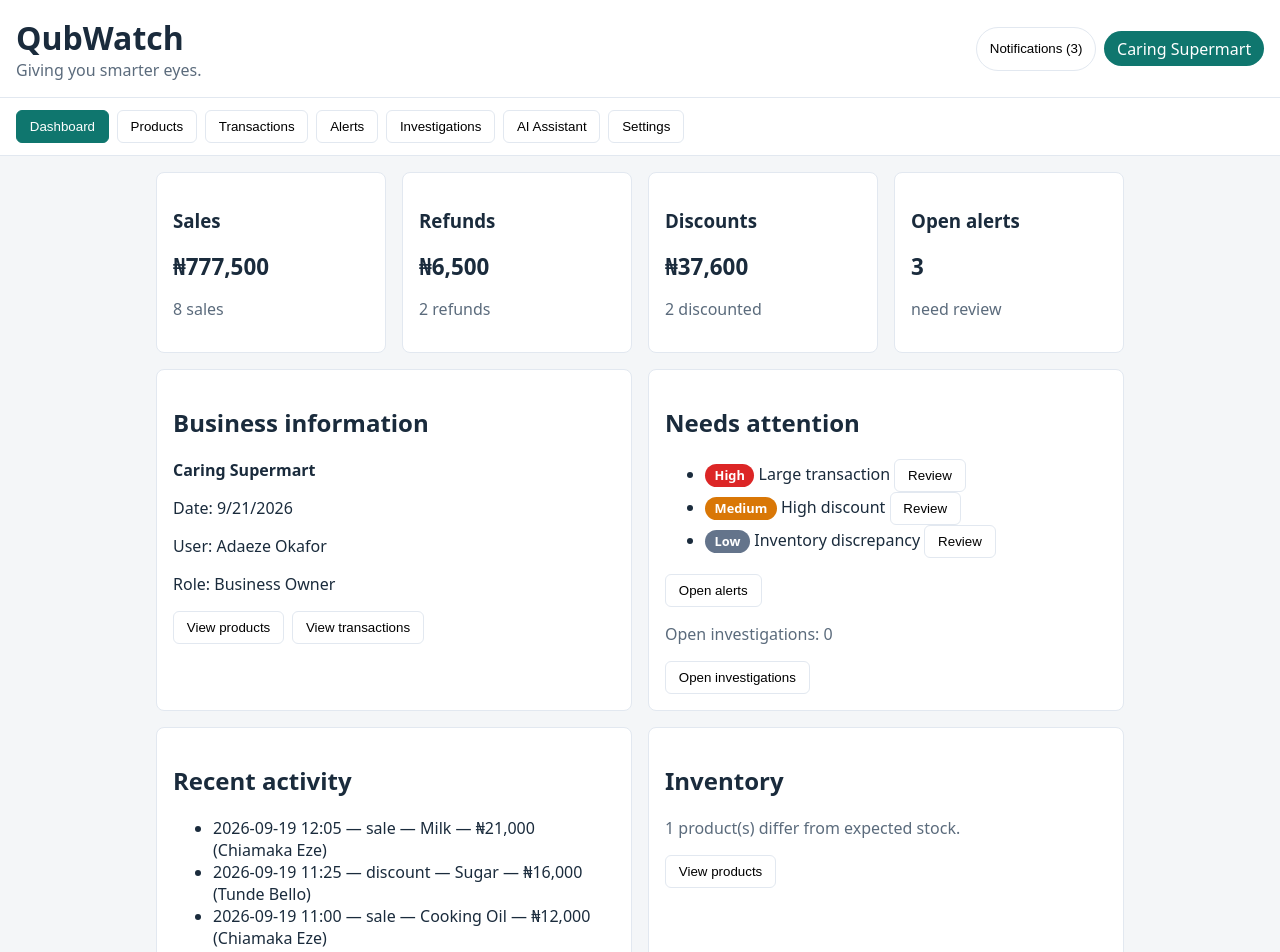
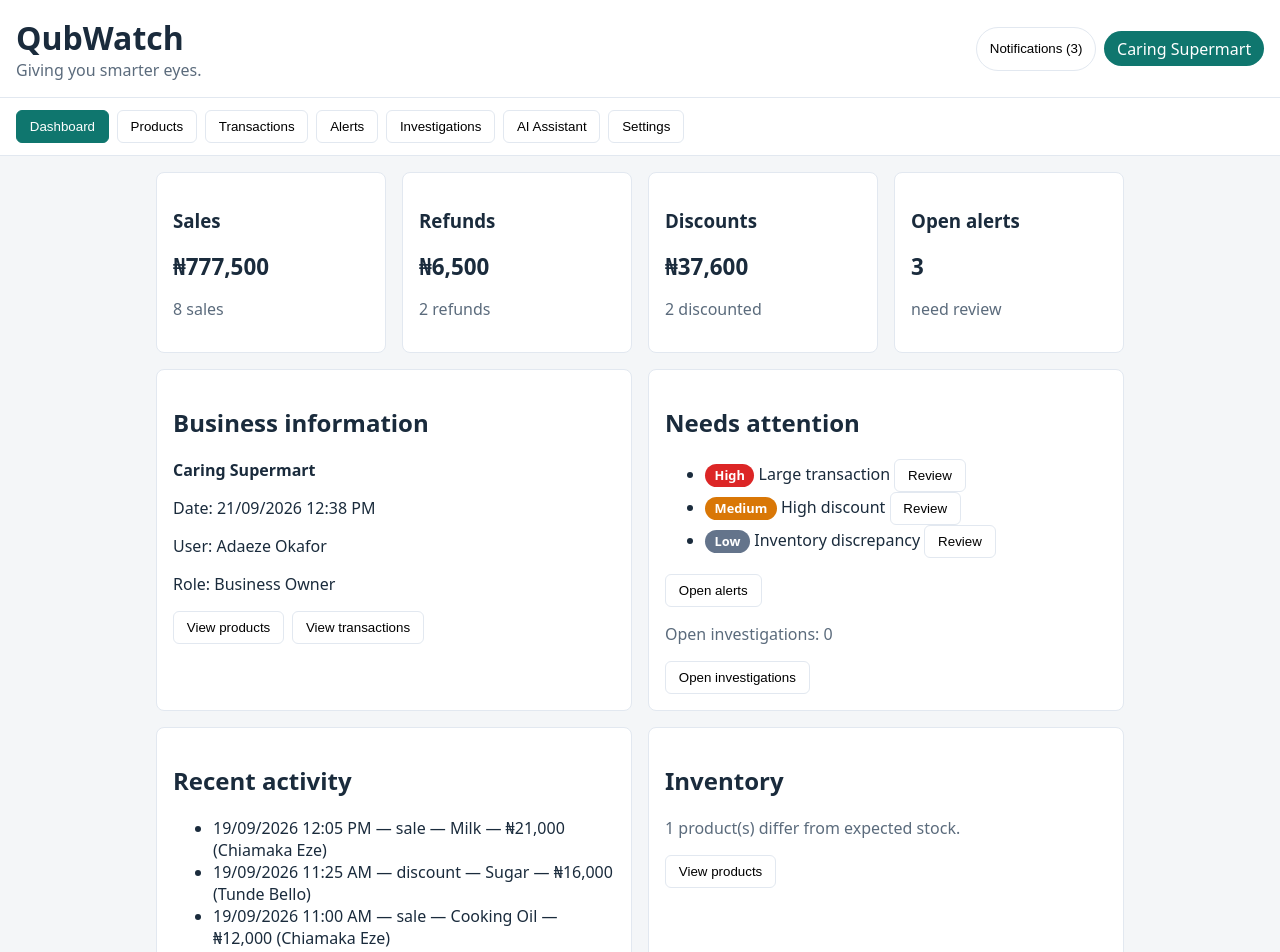
Before and after one commit to gracealonge83-coder/QubWatch-MVP, a React (Vite) app: page / in a window 1280 px wide. Shown: the top 952 px of the page. Built offline with nearby package versions, Linux system fonts and the light colour scheme.

Commit message:
Format dates and times for display

```diff
--- a/src/ai/mockAssistant.js
+++ b/src/ai/mockAssistant.js
@@ -3,6 +3,7 @@
 // No external API, SDK, backend, or database. Nothing here records findings,
 // resolves investigations, or judges staff.
 import { DEMO_THRESHOLDS } from '../monitoring/rules.js'
+import { formatDateTime } from '../utils/formatDateTime.js'
 
 export const FAIRNESS_NOTE =
   'An alert is a signal for review. It does not prove fraud, theft, wrongdoing, or business loss.'
@@ -19,7 +20,7 @@ export const STARTER_QUESTIONS = [
 function txnLine(t, productById, userById) {
   const product = productById[t.productId]
   const staff = userById[t.staffId]
-  return `${t.date} — ${t.type} — ${product ? product.name : t.productId} — qty ${t.quantity} — ₦${t.amount.toLocaleString()} — discount ${t.discount}% — ${staff ? staff.name : t.staffId}`
+  return `${formatDateTime(t.date)} — ${t.type} — ${product ? product.name : t.productId} — qty ${t.quantity} — ₦${t.amount.toLocaleString()} — discount ${t.discount}% — ${staff ? staff.name : t.staffId}`
 }
 
 function ruleLine(alert) {
@@ -48,7 +49,7 @@ function summarizeAlert(alert, ctx) {
   return {
     title: `Summary: ${alert.type}`,
     knownInformation: [
-      `Alert: ${alert.type} — severity ${alert.severity} — status ${alert.status} — ${alert.date}.`,
+      `Alert: ${alert.type} — severity ${alert.severity} — status ${alert.status} — ${formatDateTime(alert.date)}.`,
       `Reason recorded by the monitor: ${alert.message}`,
       ...txns.map((t) => txnLine(t, ctx.productById, ctx.userById)),
       ...(products.length > 0 ? [`Products involved: ${products.map((p) => `${p.name} (₦${p.price.toLocaleString()}, stock ${p.stock})`).join('; ')}.`] : []),
@@ -128,11 +129,11 @@ export function briefInvestigation(investigation, alert, ctx) {
   return {
     title: `Investigation brief: ${investigation.id}`,
     knownInformation: [
-      `Status: ${investigation.status} — opened ${investigation.createdAt}${staff ? ` — investigator ${staff.name}` : ''}.`,
+      `Status: ${investigation.status} — opened ${formatDateTime(investigation.createdAt)}${staff ? ` — investigator ${staff.name}` : ''}.`,
       alert ? `Linked alert: ${alert.type} — ${alert.severity} — ${alert.status}. ${alert.message}` : `Linked alert record: ${investigation.alertType} (${investigation.alertSeverity}).`,
       `Notes recorded: ${investigation.notes.length}. Finding recorded: ${investigation.finding || 'none yet'}.`,
       ...(investigation.status === 'Resolved' || investigation.status === 'Closed'
-        ? [`Resolution notes: ${investigation.resolutionNotes} (resolved ${investigation.resolvedAt}).`]
+        ? [`Resolution notes: ${investigation.resolutionNotes} (resolved ${formatDateTime(investigation.resolvedAt)}).`]
         : []),
     ],
     analysis: [
--- a/src/pages/Alerts.jsx
+++ b/src/pages/Alerts.jsx
@@ -1,4 +1,5 @@
 import { useState } from 'react'
+import { formatDateTime } from '../utils/formatDateTime.js'
 
 // Stage 3 alert review (PRD Sections 18-21 + 31). Review only.
 // No investigations, no automated decisions. "Start investigation" arrives in Stage 4.
@@ -77,7 +78,7 @@ function Alerts({ alerts, products, transactions, users, selectedId, onSelect, o
           <div>
             <p><strong>{selected.type}</strong></p>
             <p>Severity: <span className={`badge badge-${selected.severity.toLowerCase()}`}>{selected.severity}</span></p>
-            <p>Date: {selected.date}</p>
+            <p>Date: {formatDateTime(selected.date)}</p>
             <p>Reason: {selected.message}</p>
             <p>Status: {selected.status}</p>
 
@@ -90,7 +91,7 @@ function Alerts({ alerts, products, transactions, users, selectedId, onSelect, o
                     if (!t) return <li key={id}>{id}</li>
                     return (
                       <li key={id}>
-                        {t.date} — {t.type} — {productById[t.productId] ? productById[t.productId].name : t.productId} — ₦{t.amount.toLocaleString()} ({userById[t.staffId] ? userById[t.staffId].name : t.staffId})
+                        {formatDateTime(t.date)} — {t.type} — {productById[t.productId] ? productById[t.productId].name : t.productId} — ₦{t.amount.toLocaleString()} ({userById[t.staffId] ? userById[t.staffId].name : t.staffId})
                       </li>
                     )
                   })}
--- a/src/pages/Dashboard.jsx
+++ b/src/pages/Dashboard.jsx
@@ -1,8 +1,9 @@
 // Dashboard with Stage 2 KPIs plus a Stage 3 attention card.
 // Attention card lists rule-based alerts for review. No auto-decisions.
+import { formatDateTime } from '../utils/formatDateTime.js'
 
 function Dashboard({ business, user, users, products, transactions, alerts, openInvestigationCount, onNavigate, onReviewAlert }) {
-  const today = new Date().toLocaleDateString()
+  const today = formatDateTime(new Date())
   const productById = Object.fromEntries(products.map((p) => [p.id, p]))
   const userById = Object.fromEntries(users.map((u) => [u.id, u]))
 
@@ -82,7 +83,7 @@ function Dashboard({ business, user, users, products, transactions, alerts, open
           <ul>
             {recent.map((t) => (
               <li key={t.id}>
-                {t.date} — {t.type} — {productById[t.productId] ? productById[t.productId].name : t.productId} — ₦{t.amount.toLocaleString()} ({userById[t.staffId] ? userById[t.staffId].name : t.staffId})
+                {formatDateTime(t.date)} — {t.type} — {productById[t.productId] ? productById[t.productId].name : t.productId} — ₦{t.amount.toLocaleString()} ({userById[t.staffId] ? userById[t.staffId].name : t.staffId})
               </li>
             ))}
           </ul>
--- a/src/pages/Investigations.jsx
+++ b/src/pages/Investigations.jsx
@@ -1,4 +1,5 @@
 import { useState } from 'react'
+import { formatDateTime } from '../utils/formatDateTime.js'
 
 // Stage 4 investigations (PRD Sections 22-27 + 32). Human review only.
 // No AI, no automation: the user records every note, finding, and resolution.
@@ -154,8 +155,8 @@ function InvestigationDetail({
         </select>
       </p>
       <p>Status: {investigation.status}</p>
-      <p>Opened: {investigation.createdAt}{investigator ? ` by ${investigator.name}` : ''}</p>
-      {investigation.resolvedAt && <p>Resolved: {investigation.resolvedAt}</p>}
+      <p>Opened: {formatDateTime(investigation.createdAt)}{investigator ? ` by ${investigator.name}` : ''}</p>
+      {investigation.resolvedAt && <p>Resolved: {formatDateTime(investigation.resolvedAt)}</p>}
 
       <h3>Evidence (read-only business records)</h3>
       {evidenceTxns.length === 0 && evidenceProducts.length === 0 ? (
@@ -166,7 +167,7 @@ function InvestigationDetail({
             <ul>
               {evidenceTxns.map((t) => (
                 <li key={t.id}>
-                  {t.date} — {t.type} — {productById[t.productId] ? productById[t.productId].name : t.productId} — qty {t.quantity} — ₦{t.amount.toLocaleString()} — discount {t.discount}% — {userById[t.staffId] ? userById[t.staffId].name : t.staffId}
+                  {formatDateTime(t.date)} — {t.type} — {productById[t.productId] ? productById[t.productId].name : t.productId} — qty {t.quantity} — ₦{t.amount.toLocaleString()} — discount {t.discount}% — {userById[t.staffId] ? userById[t.staffId].name : t.staffId}
                 </li>
               ))}
             </ul>
@@ -190,7 +191,7 @@ function InvestigationDetail({
         <ul className="note-list">
           {investigation.notes.map((n) => (
             <li key={n.id}>
-              {n.date} — {userById[n.authorId] ? userById[n.authorId].name : n.authorId}: {n.content}
+              {formatDateTime(n.date)} — {userById[n.authorId] ? userById[n.authorId].name : n.authorId}: {n.content}
             </li>
           ))}
         </ul>
@@ -239,7 +240,7 @@ function InvestigationDetail({
         <div>
           <p>Finding: {investigation.finding}{investigation.finding === 'Other' ? ` — ${investigation.findingOther}` : ''}</p>
           <p>Notes: {investigation.resolutionNotes}</p>
-          <p>Resolved by: {userById[investigation.resolvedById] ? userById[investigation.resolvedById].name : ''} on {investigation.resolvedAt}</p>
+          <p>Resolved by: {userById[investigation.resolvedById] ? userById[investigation.resolvedById].name : ''} on {formatDateTime(investigation.resolvedAt)}</p>
           <p>Final status: {investigation.status}</p>
           {investigation.status === 'Resolved' && (
             <button className="secondary-btn" onClick={() => onClose(investigation.id)}>Close investigation</button>
@@ -265,7 +266,7 @@ function InvestigationDetail({
         <ul className="note-list">
           {auditLog.map((e) => (
             <li key={e.id}>
-              {e.date} — {userById[e.userId] ? userById[e.userId].name : e.userId}: {e.action}
+              {formatDateTime(e.date)} — {userById[e.userId] ? userById[e.userId].name : e.userId}: {e.action}
             </li>
           ))}
         </ul>
--- /dev/null
+++ b/src/utils/formatDateTime.js
@@ -0,0 +1,32 @@
+// Display-only date/time formatting for QubWatch.
+// Internal storage stays as 'YYYY-MM-DD HH:MM' strings; this only changes
+// what the user sees: DD/MM/YYYY plus a 12-hour clock, e.g. 21/09/2026 6:26 AM.
+// Values that are not timestamps (e.g. 'Current stock') pass through unchanged.
+export function formatDateTime(value) {
+  if (value == null || value === '') return ''
+  let year
+  let month
+  let day
+  let hours
+  let minutes
+  if (value instanceof Date) {
+    if (Number.isNaN(value.getTime())) return ''
+    year = value.getFullYear()
+    month = value.getMonth() + 1
+    day = value.getDate()
+    hours = value.getHours()
+    minutes = value.getMinutes()
+  } else {
+    const match = /^(\d{4})-(\d{2})-(\d{2}) (\d{2}):(\d{2})$/.exec(String(value).trim())
+    if (!match) return String(value)
+    year = Number(match[1])
+    month = Number(match[2])
+    day = Number(match[3])
+    hours = Number(match[4])
+    minutes = Number(match[5])
+  }
+  const pad = (n) => String(n).padStart(2, '0')
+  const period = hours >= 12 ? 'PM' : 'AM'
+  const hour12 = hours % 12 === 0 ? 12 : hours % 12
+  return `${pad(day)}/${pad(month)}/${year} ${hour12}:${pad(minutes)} ${period}`
+}
```
